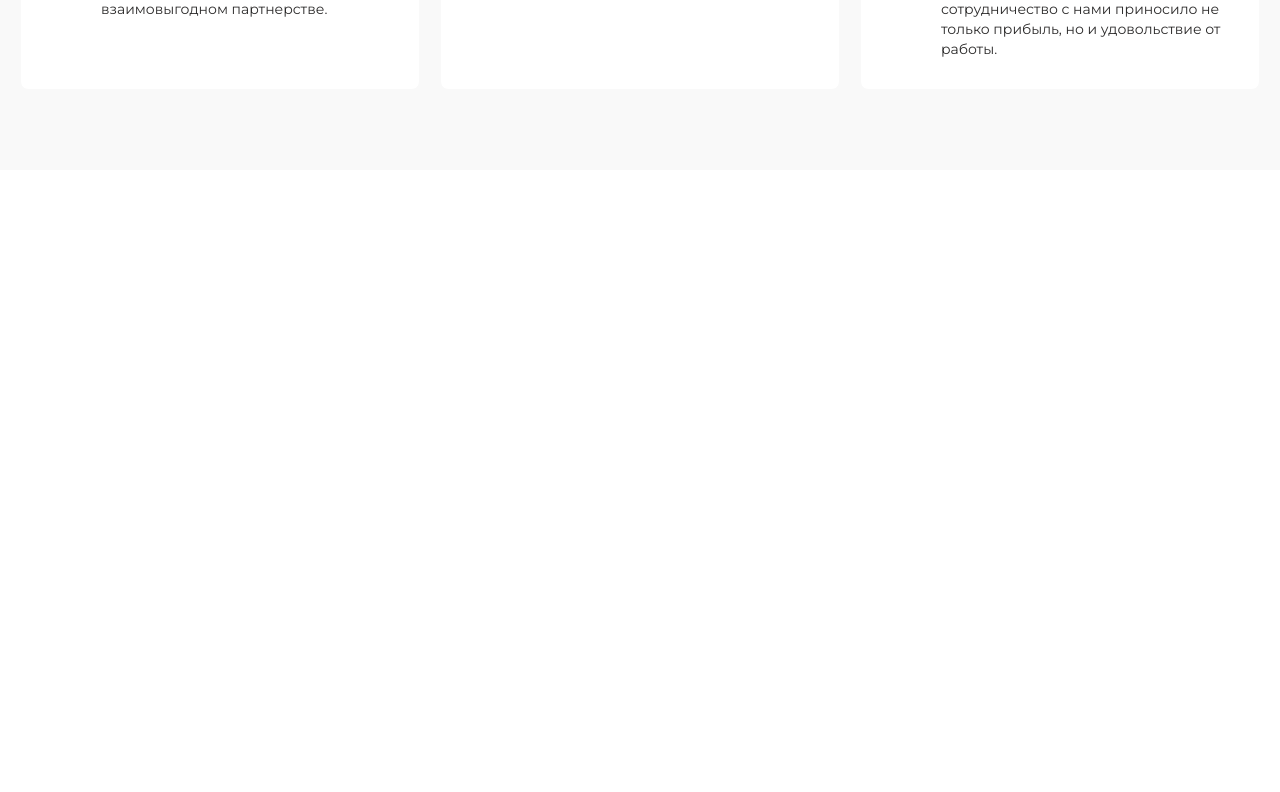
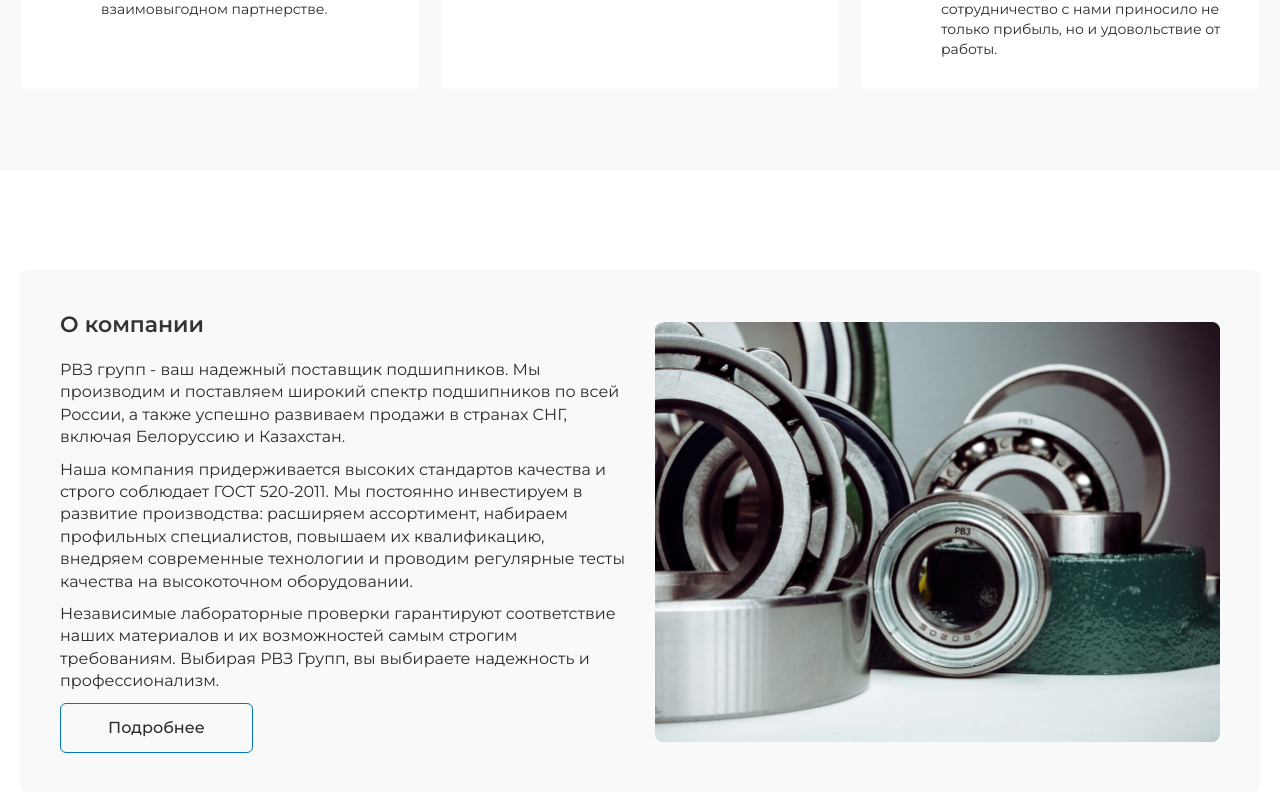
Before and after one commit to Niakrist/rvzgroup, a Next.js app: page / in a window 1280 px wide. Shown: the part 3451-4243 px from the top of the page. Before the commit the page ends 3621 px from the top, so only its background shows below. Built offline with nearby package versions, Linux system fonts and the light colour scheme.

Commit message:
feat: AboutCompany.tsx

```diff
--- a/src/app/page.tsx
+++ b/src/app/page.tsx
@@ -1,4 +1,5 @@
 import {
+  AboutCompany,
   Advantage,
   CategoryList,
   PopularProduct,
@@ -12,6 +13,7 @@
       <CategoryList />
       <PopularProduct />
       <Advantage />
+      <AboutCompany />
     </main>
   );
 }
--- /dev/null
+++ b/src/components/AboutCompany/AboutCompany.module.css
@@ -0,0 +1,98 @@
+.section {
+  padding: 100px 0;
+}
+
+.container {
+  max-width: 1304px;
+  margin: 0 auto;
+  padding: 0px 20px;
+}
+
+.wrapper {
+  padding: 40px;
+  display: flex;
+  align-items: center;
+  justify-content: space-between;
+  column-gap: 30px;
+  border-radius: 8px;
+  background-color: var(--grey1);
+}
+
+.content {
+  width: 100%;
+  flex-grow: 1;
+}
+
+.text {
+  margin-bottom: 10px;
+  font-family: var(--font-family);
+  font-weight: 400;
+  font-size: 16px;
+  line-height: 1.4;
+  color: var(--black);
+}
+.textFirst {
+  margin-top: 18px;
+}
+
+.link {
+  margin-top: auto;
+  display: inline-block;
+  padding: 12px 47px;
+
+  font-family: var(--font-family);
+  font-weight: 500;
+  font-size: 16px;
+  line-height: 1.56;
+  color: var(--black);
+
+  border-radius: 6px;
+  box-shadow: 0 4px 4px 0 rgba(0, 0, 0, 0);
+  border: 1px solid var(--blue);
+  transition: box-shadow 0.2s, border 0.2s;
+}
+
+.link:hover {
+  border: 1px solid var(--blue2);
+  box-shadow: 0 4px 4px 0 rgba(0, 0, 0, 0.25);
+}
+
+.imgWrapper {
+  width: 100%;
+  flex-grow: 1;
+  border-radius: 8px;
+}
+
+@media (max-width: 1023px) {
+  .wrapper {
+    flex-direction: column-reverse;
+    column-gap: 0;
+    row-gap: 30px;
+  }
+
+  .img {
+    border-radius: 8px;
+    height: 290px;
+    object-fit: cover;
+  }
+
+  .link {
+    margin-top: 30px;
+  }
+}
+
+@media (max-width: 767px) {
+  .wrapper {
+    padding: 0px;
+    background-color: var(--white);
+  }
+
+  .text {
+    font-size: 14px;
+  }
+
+  .link {
+    width: 100%;
+    text-align: center;
+  }
+}
--- /dev/null
+++ b/src/components/AboutCompany/AboutCompany.tsx
@@ -0,0 +1,45 @@
+import { Htag } from "@/ui";
+import Link from "next/link";
+import React from "react";
+import cn from "classnames";
+
+import styles from "./AboutCompany.module.css";
+
+export const AboutCompany = () => {
+  return (
+    <section className={styles.section}>
+      <div className={styles.container}>
+        <div className={styles.wrapper}>
+          <div className={styles.content}>
+            <Htag size="medium">О компании</Htag>
+            <p className={cn(styles.text, styles.textFirst)}>
+              РВЗ групп - ваш надежный поставщик подшипников. Мы производим и
+              поставляем широкий спектр подшипников по всей России, а также
+              успешно развиваем продажи в странах СНГ, включая Белоруссию и
+              Казахстан.
+            </p>
+            <p className={styles.text}>
+              Наша компания придерживается высоких стандартов качества и строго
+              соблюдает ГОСТ 520-2011. Мы постоянно инвестируем в развитие
+              производства: расширяем ассортимент, набираем профильных
+              специалистов, повышаем их квалификацию, внедряем современные
+              технологии и проводим регулярные тесты качества на высокоточном
+              оборудовании.
+            </p>
+            <p className={styles.text}>
+              Независимые лабораторные проверки гарантируют соответствие наших
+              материалов и их возможностей самым строгим требованиям. Выбирая
+              РВЗ Групп, вы выбираете надежность и профессионализм.
+            </p>
+            <Link className={styles.link} href="/about">
+              Подробнее
+            </Link>
+          </div>
+          <div className={styles.imgWrapper}>
+            <img className={styles.img} src="./about.jpg" alt="О компании" />
+          </div>
+        </div>
+      </div>
+    </section>
+  );
+};
--- a/src/components/index.ts
+++ b/src/components/index.ts
@@ -6,3 +6,4 @@
 export * from "./CategoryList/CategoryList";
 export * from "./PopularProduct/PopularProduct";
 export * from "./Advantage/Advantage";
+export * from "./AboutCompany/AboutCompany";
```
Also changed, not shown: public/about.jpg (added), src/components/AboutCompany/AboutCompany.props.ts (added).
